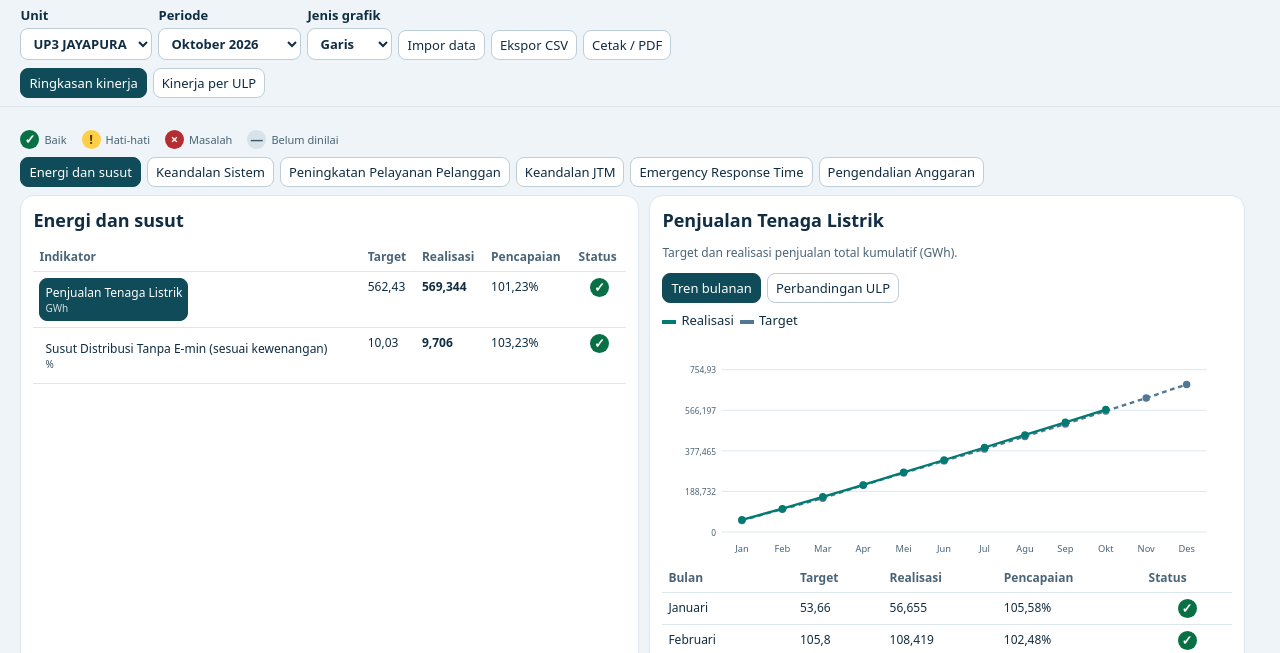
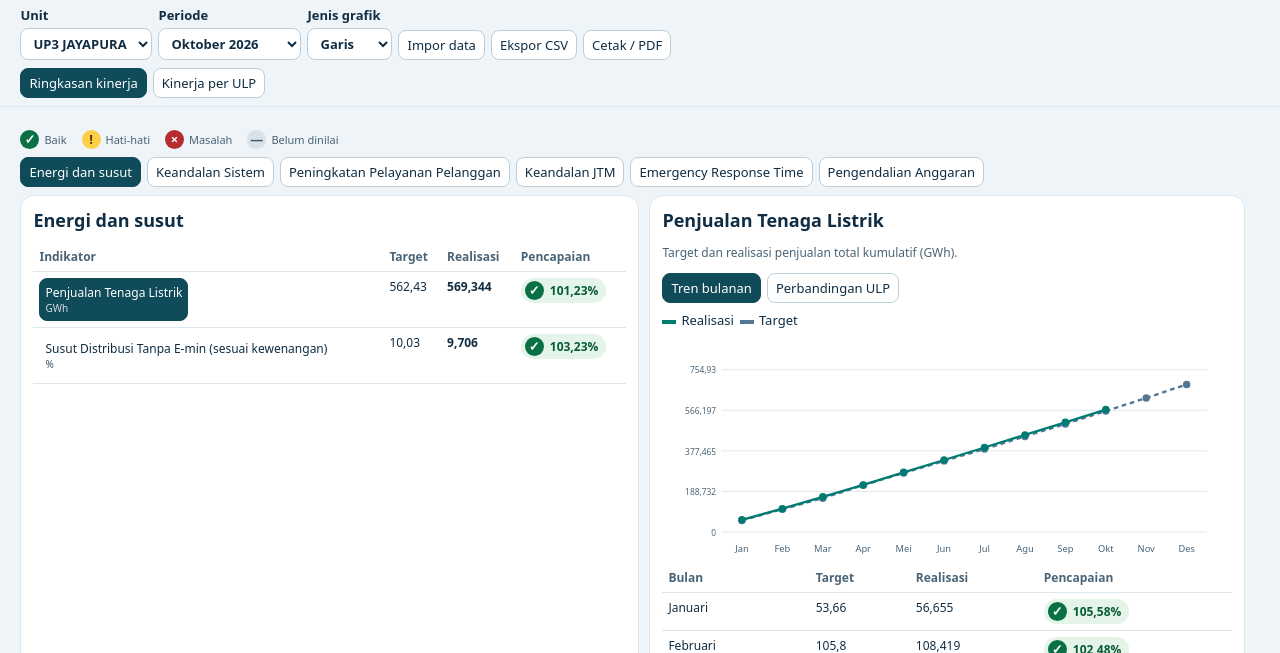
Before and after one commit to rianpranoto12-ux/DASHBOARD-KINERJA-DISTRIBUSI-UP3-JAYAPURA, a plain HTML site: page index.html in a window 1280 px wide. Shown: the part 147-800 px from the top of the page. Drawn offline with Linux system fonts and the light colour scheme.

Commit message:
Add files via upload

```diff
--- a/index.html
+++ b/index.html
@@ -25,6 +25,12 @@ main#content{flex:1;min-height:0;max-width:none;width:100%;overflow:auto;margin:
 @media(max-width:600px){.hero p:not(.label),body>header>span,.hero .label{display:none}.hero{gap:3px 10px}.filters{gap:5px}.filters label{font-size:11px}.filters select{max-width:160px}.layout{grid-template-columns:1fr}}
 @media(max-height:480px){.hero p,body>header{display:none}.hero{padding:4px 10px}.dashboard-top{padding-top:4px}}
 @media print{body{height:auto;overflow:visible;display:block}.dashboard-shell{display:block}main#content{overflow:visible}.dashboard-top{padding:0}.panel{break-inside:auto}.ulp-table tr{break-inside:avoid}}
+
+.achievement-cell{white-space:nowrap;font-variant-numeric:tabular-nums}
+.achievement-badge{display:inline-flex;align-items:center;gap:6px;border-radius:999px;padding:3px 8px 3px 4px;background:#edf2f6;print-color-adjust:exact;-webkit-print-color-adjust:exact}
+.achievement-badge.good{background:#e4f4e9;color:#075c38}
+.achievement-badge.warn{background:#fff2bf;color:#684800}
+.achievement-badge.bad{background:#fbe6e7;color:#96272e}
 </style>
 </head><body>
 <header><strong>PLN <span>UP3 JAYAPURA</span></strong><span>Jaringan dan Konstruksi</span></header>
@@ -40,12 +46,12 @@ main#content{flex:1;min-height:0;max-width:none;width:100%;overflow:auto;margin:
 <div id="summaryPage">
 <nav id="groups" aria-label="Kelompok indikator"></nav>
 <section class="layout">
-<section class="panel"><h2 id="groupTitle"></h2><div class="scroll"><table><thead><tr><th>Indikator</th><th>Target</th><th>Realisasi</th><th>Pencapaian</th><th>Status</th></tr></thead><tbody id="kpis"></tbody></table></div></section>
-<section class="panel" aria-live="polite"><h2 id="title"></h2><p id="basis" class="muted"></p><div class="switch" id="views"><button data-view="trend">Tren bulanan</button><button data-view="compare">Perbandingan ULP</button></div><div class="legend"><span><i></i>Realisasi</span><span><i></i>Target</span></div><div id="chart" class="scroll"></div><div class="scroll"><table><thead><tr><th id="axis"></th><th>Target</th><th>Realisasi</th><th>Pencapaian</th><th>Status</th></tr></thead><tbody id="chartTable"></tbody></table></div></section>
+<section class="panel"><h2 id="groupTitle"></h2><div class="scroll"><table><thead><tr><th>Indikator</th><th>Target</th><th>Realisasi</th><th>Pencapaian</th></tr></thead><tbody id="kpis"></tbody></table></div></section>
+<section class="panel" aria-live="polite"><h2 id="title"></h2><p id="basis" class="muted"></p><div class="switch" id="views"><button data-view="trend">Tren bulanan</button><button data-view="compare">Perbandingan ULP</button></div><div class="legend"><span><i></i>Realisasi</span><span><i></i>Target</span></div><div id="chart" class="scroll"></div><div class="scroll"><table><thead><tr><th id="axis"></th><th>Target</th><th>Realisasi</th><th>Pencapaian</th></tr></thead><tbody id="chartTable"></tbody></table></div></section>
 </section></div>
 <section id="ulpPage" class="panel" hidden>
 <h2 id="ulpTitle">Kinerja per ULP</h2>
-<div class="scroll"><table class="ulp-table"><thead><tr><th scope="col">Indikator</th><th scope="col">Satuan</th><th scope="col">Target</th><th scope="col">Realisasi</th><th scope="col">Pencapaian</th><th scope="col">Status</th></tr></thead><tbody id="ulpRows"></tbody></table></div>
+<div class="scroll"><table class="ulp-table"><thead><tr><th scope="col">Indikator</th><th scope="col">Satuan</th><th scope="col">Target</th><th scope="col">Realisasi</th><th scope="col">Pencapaian</th></tr></thead><tbody id="ulpRows"></tbody></table></div>
 </section>
 <footer>Sumber data <strong>Realisasi Dashboard Kinerja Distribusi UP3 Jayapura.xlsx</strong>. Data awal memuat realisasi sampai Oktober 2026. Tanda — menunjukkan nilai yang belum tersedia.</footer>
 </main>
@@ -111,15 +117,16 @@ const statusIcons={good:'✓',warn:'!',bad:'×',muted:'—'};
 function icon(label,cls){
  return '<span class="status-icon '+cls+'" role="img" aria-label="'+label+'" title="'+label+'">'+statusIcons[cls]+'</span>';
 }
-function statusCell(k,t,a){
- return '<td class="status-cell">'+icon(...status(k,t,a))+'</td>';
+function achievementCell(k,t,a){
+ const [label,cls]=status(k,t,a);
+ return '<td class="achievement-cell"><span class="achievement-badge '+cls+'">'+icon(label,cls)+'<strong>'+percent(achievement(k,t,a))+'</strong></span></td>';
 }
 $('statusLegend').innerHTML=[['Baik','good'],['Hati-hati','warn'],['Masalah','bad'],['Belum dinilai','muted']].map(([label,cls])=>'<span>'+icon(label,cls)+' '+label+'</span>').join('');
 function renderUlp(){
  $('ulpTitle').textContent='Kinerja '+unit()+' · '+months[month()-1]+' 2026';
- $('ulpRows').innerHTML=dataset.groups.map(([name,items])=>'<tr class="group-row"><th scope="rowgroup" colspan="6">'+name+'</th></tr>'+items.map(([k,label,satuan])=>{
+ $('ulpRows').innerHTML=dataset.groups.map(([name,items])=>'<tr class="group-row"><th scope="rowgroup" colspan="5">'+name+'</th></tr>'+items.map(([k,label,satuan])=>{
   const [t,a]=values(unit(),month(),k);
-  return '<tr><td><button data-ulp-kpi="'+k+'" title="Buka grafik">'+label+'</button></td><td>'+satuan+'</td><td>'+fmt(t)+'</td><td><strong>'+fmt(a)+'</strong></td><td>'+percent(achievement(k,t,a))+'</td>'+statusCell(k,t,a)+'</tr>';
+  return '<tr><td><button data-ulp-kpi="'+k+'" title="Buka grafik">'+label+'</button></td><td>'+satuan+'</td><td>'+fmt(t)+'</td><td><strong>'+fmt(a)+'</strong></td>'+achievementCell(k,t,a)+'</tr>';
  }).join('')).join('');
 }
 function changePage(next){
@@ -185,7 +192,7 @@ function render(){
  $('groups').innerHTML=dataset.groups.map(([name],i)=>'<button data-group="'+i+'" aria-pressed="'+(i===group)+'">'+name+'</button>').join('');
  $('kpis').innerHTML=items.map(([k,name,satuan])=>{
   const [t,a]=values(unit(),month(),k);
-  return '<tr><td><button data-kpi="'+k+'" aria-pressed="'+(k===selected)+'">'+name+'<small>'+satuan+'</small></button></td><td>'+targetText(k,t)+'</td><td><strong>'+fmt(a)+'</strong></td><td>'+percent(achievement(k,t,a))+'</td>'+statusCell(k,t,a)+'</tr>';
+  return '<tr><td><button data-kpi="'+k+'" aria-pressed="'+(k===selected)+'">'+name+'<small>'+satuan+'</small></button></td><td>'+targetText(k,t)+'</td><td><strong>'+fmt(a)+'</strong></td>'+achievementCell(k,t,a)+'</tr>';
  }).join('');
  const [,name,satuan]=meta.get(selected);
  $('title').textContent=name;
@@ -195,7 +202,7 @@ function render(){
   dataset.units.slice(1).map(u=>({label:u,short:u.slice(4),values:values(u,month(),selected)}));
  $('axis').textContent=view==='trend'?'Bulan':'Unit';
  $('chart').innerHTML=chart(points);
- $('chartTable').innerHTML=points.map(p=>'<tr><td>'+p.label+'</td><td>'+targetText(selected,p.values[0])+'</td><td>'+fmt(p.values[1])+'</td><td>'+percent(achievement(selected,...p.values))+'</td>'+statusCell(selected,...p.values)+'</tr>').join('');
+ $('chartTable').innerHTML=points.map(p=>'<tr><td>'+p.label+'</td><td>'+targetText(selected,p.values[0])+'</td><td>'+fmt(p.values[1])+'</td>'+achievementCell(selected,...p.values)+'</tr>').join('');
 }
 for(const id of ['unit','month','type'])$(id).onchange=render;
 $('groups').onclick=e=>{const b=e.target.closest('[data-group]');if(b){group=Number(b.dataset.group);selected=dataset.groups[group][1][0][0];render();$('groups').querySelector('[aria-pressed=true]').focus()}};
```
